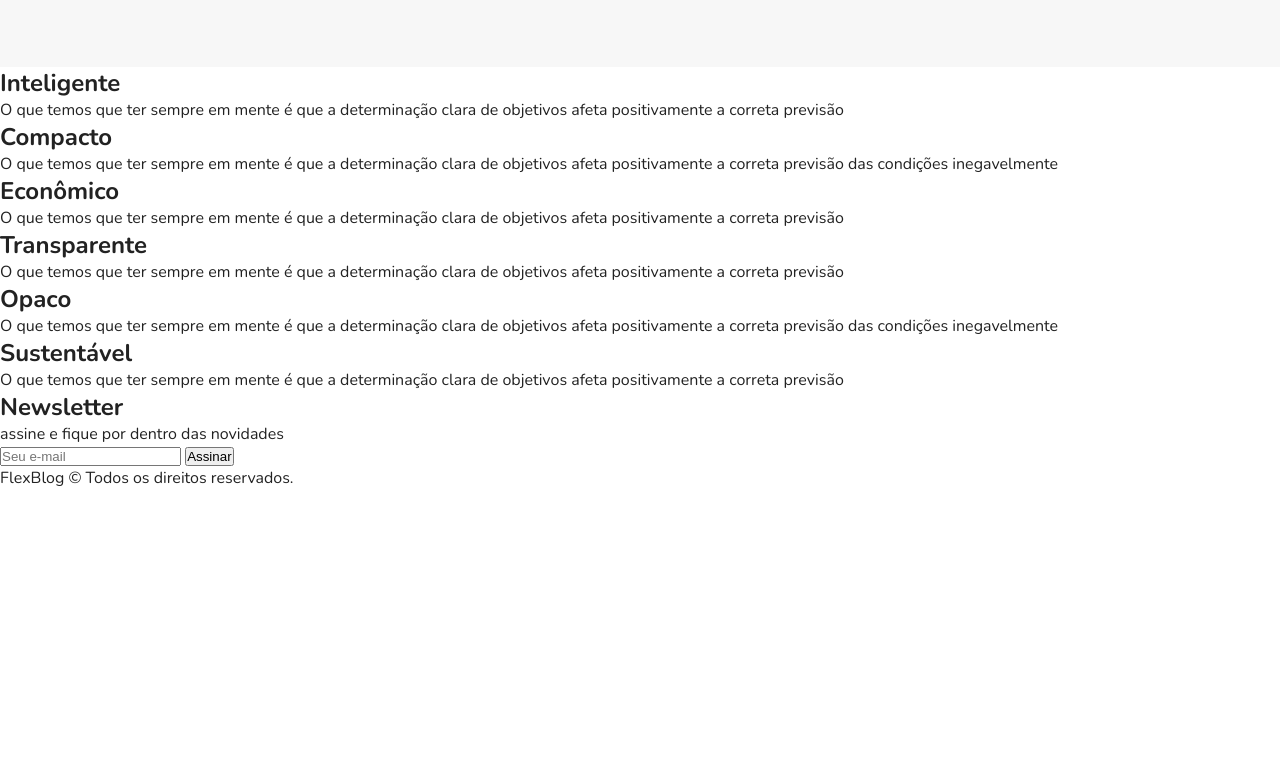
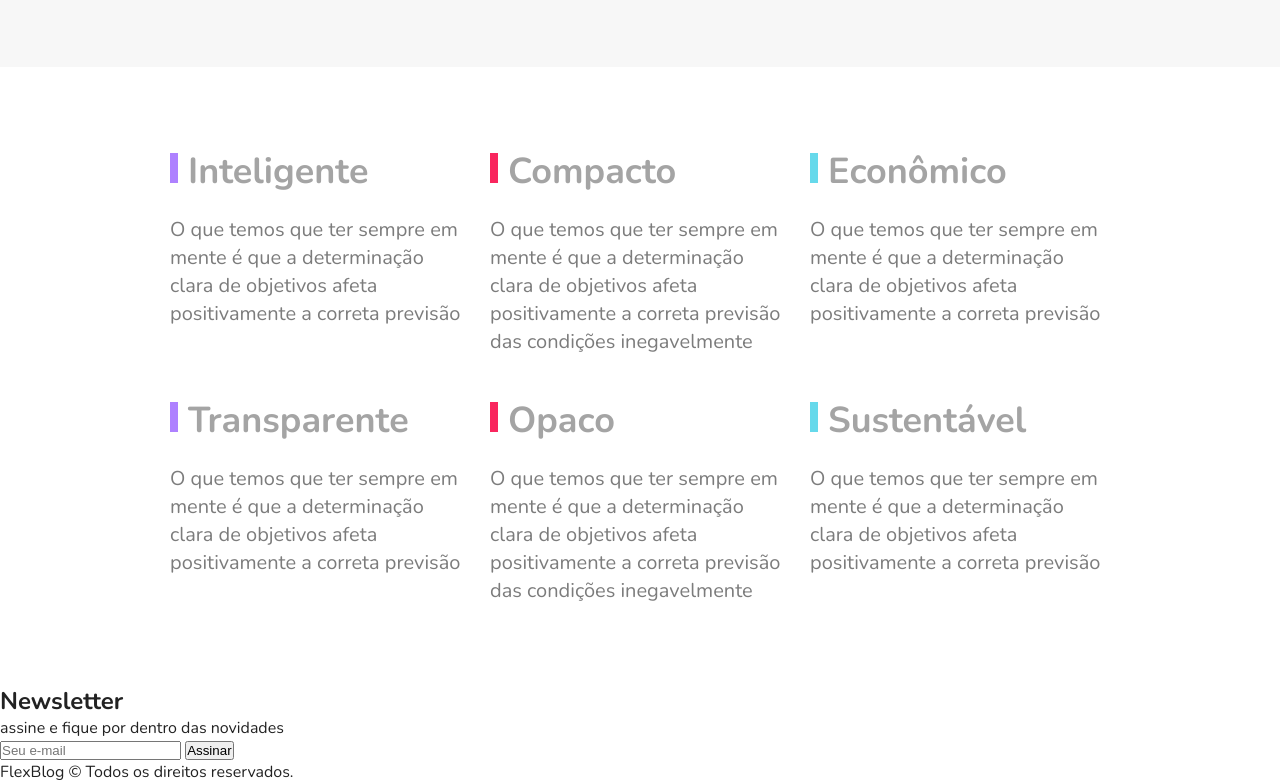
Before and after one commit to pedroaugustomontes/flexblog-css, a plain HTML site: page index.html in a window 1280 px wide. Shown: the part 2464-3247 px from the top of the page. Before the commit the page ends 2953 px from the top, so only its background shows below. Drawn offline with nearby package versions, Linux system fonts and the light colour scheme.

Commit message:
finalizado estilizacao da parte qualidade

```diff
--- a/style.css
+++ b/style.css
@@ -219,3 +219,42 @@ img {
     order: -1;
   }
 }
+
+/* Qualidade */
+.qualidade {
+  max-width: 960px;
+  margin: 60px auto;
+  display: flex;
+  flex-wrap: wrap;
+}
+.qualidade-item {
+  flex: 1 1 300px;
+  margin: 20px 10px;
+}
+.qualidade-item h2 {
+  font-size: 2.25rem;
+  color: #a4a4a4;
+  margin-bottom: 20px;
+}
+.qualidade-item h2::before {
+  content: '';
+  display: inline-block;
+  width: 8px;
+  height: 30px;
+  background: #2c70ff;
+  margin-right: 10px;
+}
+.qualidade-item:nth-of-type(3n+1) h2::before {
+  background: #ae81ff;
+}
+.qualidade-item:nth-of-type(3n+2) h2::before {
+  background: #f9265e;
+}
+.qualidade-item:nth-of-type(3n+3) h2::before {
+  background: #66d9eb;
+}
+.qualidade-item p {
+  font-size: 1.25rem;
+  line-height: 1.4;
+  color: #7c7c7c;
+}
```
